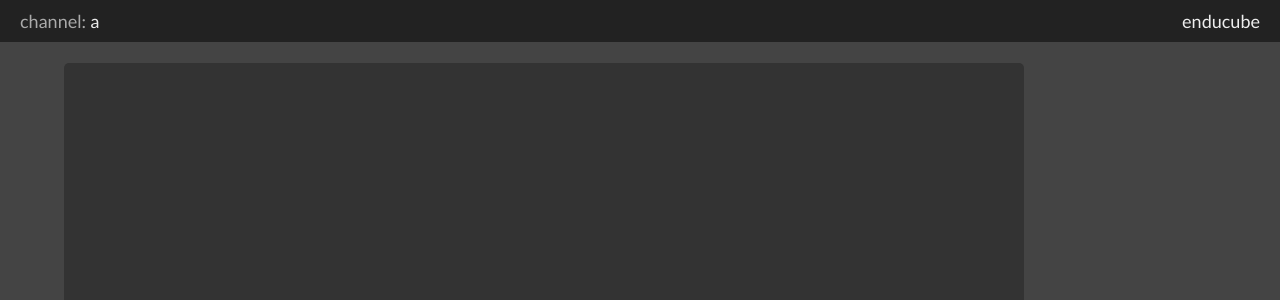
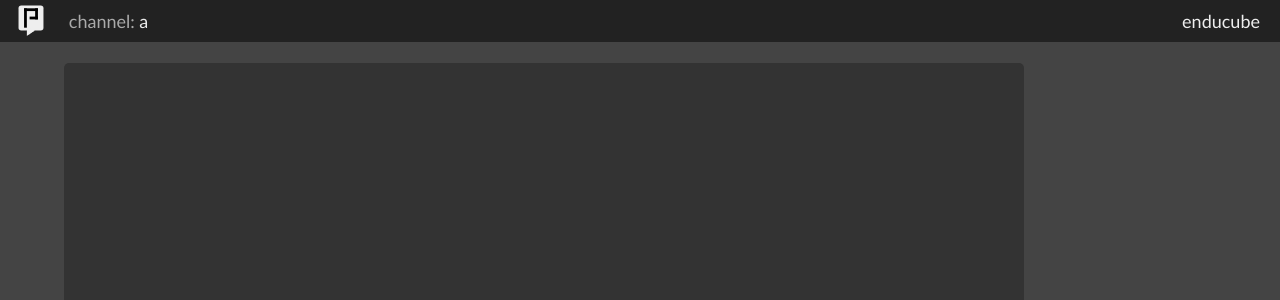
Before and after one commit to enducube/pixidle, a Flask app: page /home/a in a window 1280 px wide. Shown: the top 300 px of the page. Run offline with Flask 2, Linux system fonts and the light colour scheme; a user stored in the database is signed in; data comes from the database, SQL or seed files in the repository; both versions use the stored data as it was after the commit; some libraries are stand-ins or nearby versions.

Commit message:
added logo, changed eventlet to gevent

```diff
--- a/app/__init__.py
+++ b/app/__init__.py
@@ -28,7 +28,7 @@ db = SQLAlchemy()
 db.init_app(app)
 login_manager = LoginManager()
 login_manager.init_app(app)
-socketio = SocketIO(app)
+socketio = SocketIO(app, async_mode='gevent')
 markdown = Markdown(app)
 
 from app import routes
--- a/app/static/css/style.css
+++ b/app/static/css/style.css
@@ -54,6 +54,10 @@ text-align: center;
 text-decoration: none;
 color: #eee;
 }
+img {
+  float:left;
+  margin-left: 1%;
+}
 
 .dropdown-content {
   display: none;
--- a/app/templates/home.html
+++ b/app/templates/home.html
@@ -9,6 +9,7 @@
 
 <body>
     <ul>
+        <img src="{{ url_for('static', filename='logo/logo_bw.svg') }}" width=36 height=36></img>
         <li><span style="color:#aaa">channel:</span> {{ channel_name }}</li>
         <li style="float:right" class="profbtn">
             <a>{{ current_user.username }}<a>
--- a/requirements.txt
+++ b/requirements.txt
@@ -3,4 +3,5 @@ flask_socketio
 flask_markdown
 flask_wtf
 flask_sqlalchemy
-eventlet
+gevent
+gevent-websocket
```
Also changed, not shown: app/data.db, app/static/logo/logo_bw.svg (added).
